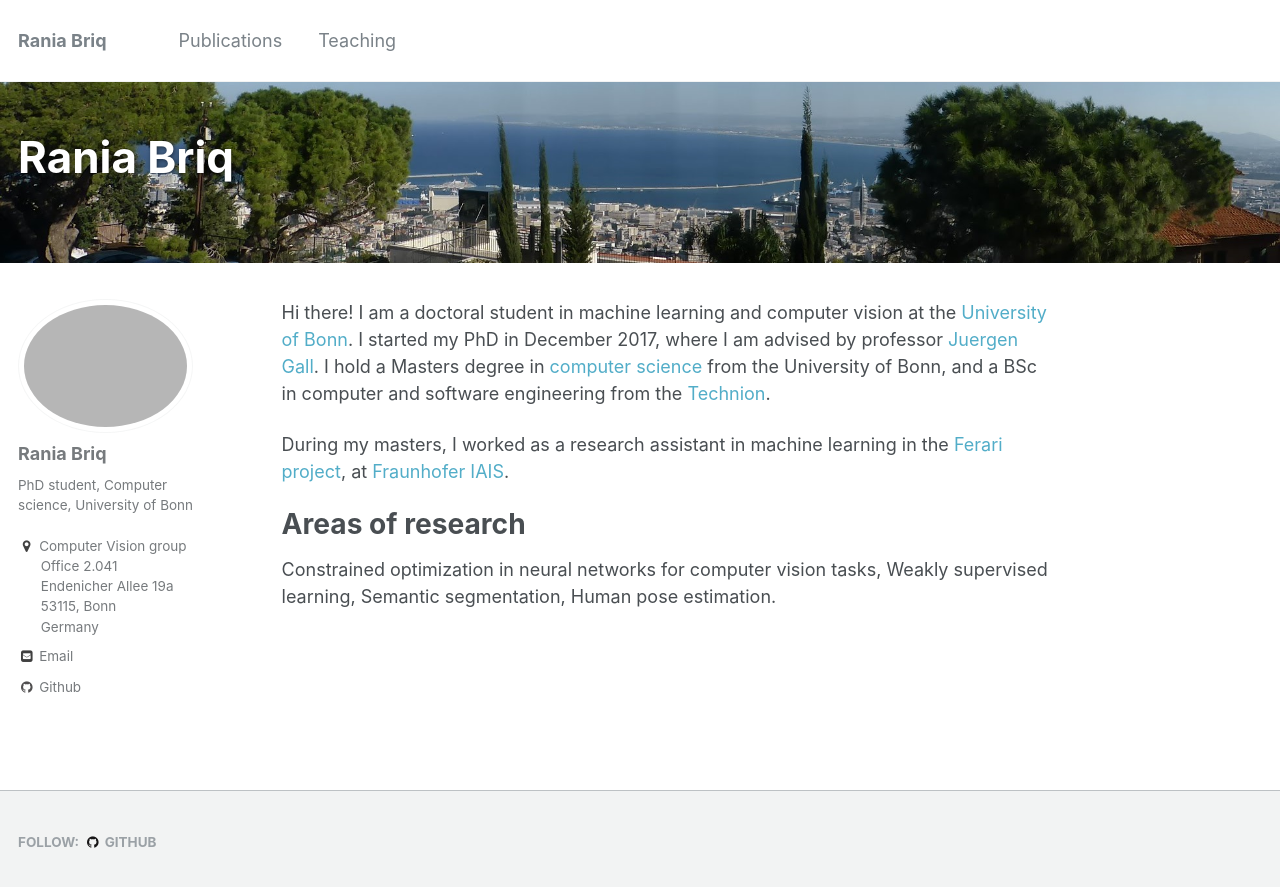
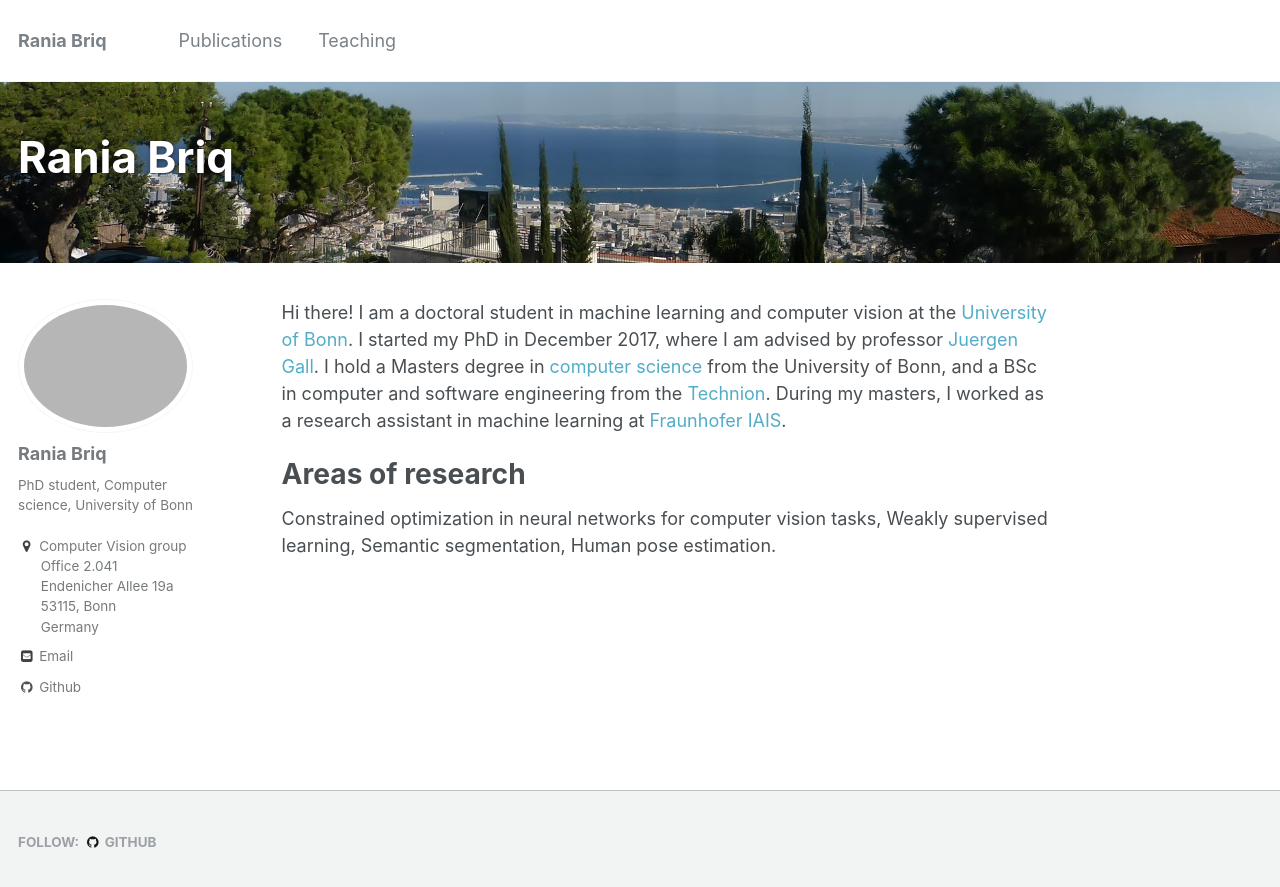
Before and after one commit to briqr/briqr.github.io, a Jekyll site: the page built from _pages/about.md, in a window 1280 px wide. Shown: the top 887 px of the page. Built offline with Jekyll 4.4.1, drawn with Linux system fonts in a browser that asks for light colours.

Commit message:
Update about.md

```diff
--- a/_pages/about.md
+++ b/_pages/about.md
@@ -15,8 +15,7 @@ redirect_from:
 
 
 Hi there! I am a doctoral student in machine learning and computer vision at the [University of Bonn](https://www.uni-bonn.de/). I started my PhD in December 2017, where I am advised by professor [Juergen Gall](https://pages.iai.uni-bonn.de/gall_juergen/). I hold a Masters degree in [computer science](https://www.informatik.uni-bonn.de/en) from the University of Bonn, and a BSc in computer and software engineering from the [Technion](https://www.technion.ac.il/en).
-
-During my masters, I worked as a research assistant in machine learning in the [Ferari project](https://www.ferari-project.eu/asset-open-software-repository-and-distributed-online-learning-framework/), at [Fraunhofer IAIS](https://www.iais.fraunhofer.de/).
+During my masters, I worked as a research assistant in machine learning at [Fraunhofer IAIS](https://www.iais.fraunhofer.de/).
 
 
 Areas of research
```
